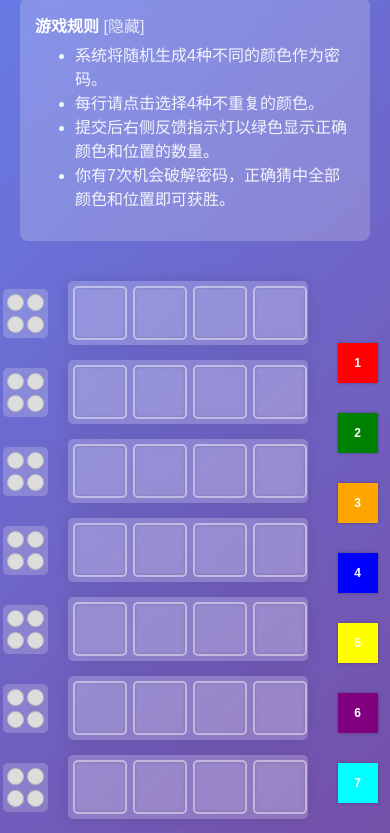
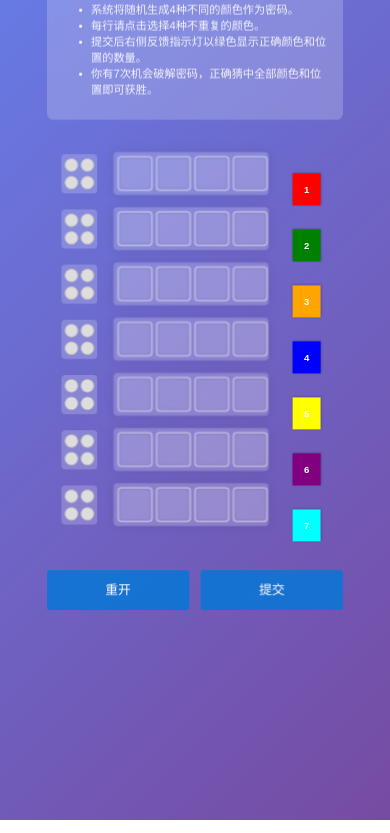
Before and after one commit to looyy-yu-jie/PasswordMachineGame, a plain HTML site: page index.html in a window 390 px wide. Shown: the part 109-942 px from the top of the page. Drawn offline with Linux system fonts and the light colour scheme.

Commit message:
Update style.css

```diff
--- a/style.css
+++ b/style.css
@@ -275,3 +275,43 @@ h1 {
 #musicToggle:hover {
     background: rgba(255, 255, 255, 0.3);
 }
+
+/* 移动端适配 */
+@media (max-width: 768px) {
+    body {
+        padding: 10px;
+        transform: scale(0.8);
+        transform-origin: top center;
+    }
+
+    #rules-container {
+        max-width: 90%;
+        font-size: 14px;
+    }
+
+    .grid {
+        grid-template-columns: repeat(4, 40px);
+        grid-gap: 8px;
+    }
+
+    .cell {
+        width: 40px;
+        height: 40px;
+    }
+
+    .color-button {
+        width: 35px !important;
+        height: 35px !important;
+    }
+
+    #controls {
+        gap: 20px;
+    }
+}
+
+/* 超小屏幕适配 */
+@media (max-width: 360px) {
+    body {
+        transform: scale(0.7);
+    }
+}
```
